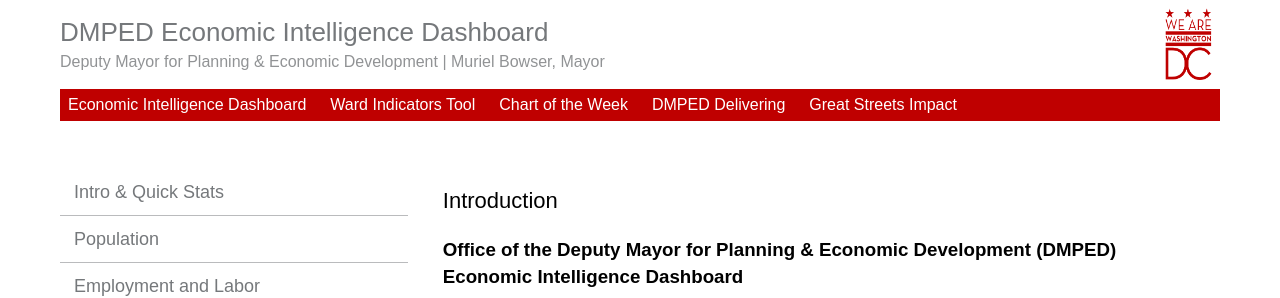
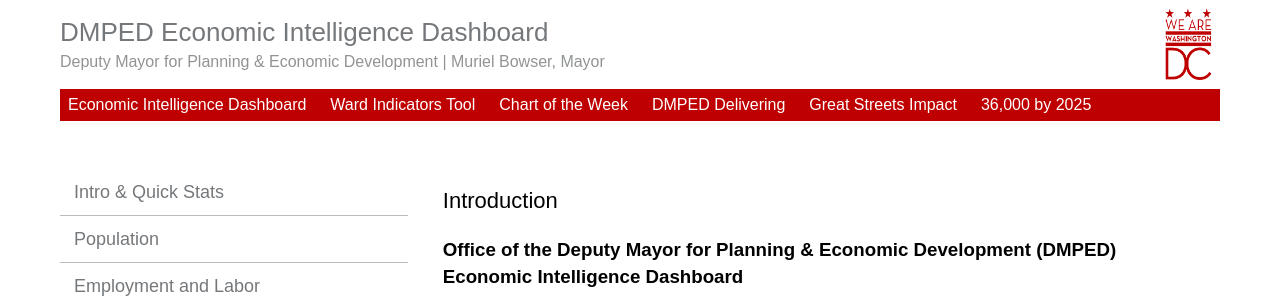
Before and after one commit to DCgov/economic-intelligence, a Jekyll site: the page built from _pages/index.md, in a window 1280 px wide. Shown: the top 298 px of the page. Built offline with Jekyll 4.4.1, drawn with Linux system fonts in a browser that asks for light colours; nearby versions of some CDN libraries.

Commit message:
Update default.html

```diff
--- a/_layouts/default.html
+++ b/_layouts/default.html
@@ -19,6 +19,7 @@
                 <li><a href="http://open.dc.gov/econintel-cotw/">Chart of the Week</a></li>
                 <li><a href="http://open.dc.gov/dmped-delivering/">DMPED Delivering</a></li>
                 <li><a href="http://open.dc.gov/great-streets/">Great Streets Impact</a></li>
+                <li><a href="http://open.dc.gov/36000by2025/">36,000 by 2025</a></li>
               </ul>
             </div>
         </div>
```
